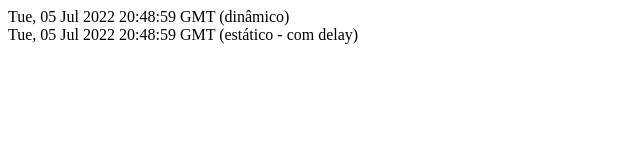
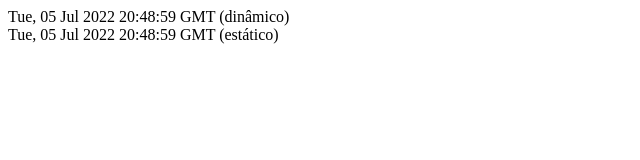
Before and after one commit to leeorestrepo/ideia-unica, a Next.js app: page /tempo in a window 1280 px wide. Shown: the top 160 px of the page, without its empty margins (0-640 px from the left). Built offline with nearby package versions, Linux system fonts and the light colour scheme.

Commit message:
Revalidate

```diff
--- a/pages/tempo.js
+++ b/pages/tempo.js
@@ -6,24 +6,22 @@
     return (
         <div>
             <div>{dynamicDateString} (dinâmico)</div>
-            <div>{props.staticDateString} (estático - com delay)</div>
+            <div>{props.staticDateString} (estático)</div>
         </div>
     )
 }
 
 export async function getStaticProps() {
     console.log('> Passando pelo getStaticProps();')
-    console.log('> Adicionando delay de 5 segundos');
     const staticDate = new Date();
     const staticDateString = staticDate.toGMTString();
 
     return {
         props: {
             staticDateString
-        }
+        },
+        revalidate: 1
     }
 }
 
-const delay = ms => new Promise(resolve => setTimeout(resolve, ms));
-
 export default Tempo;
```
